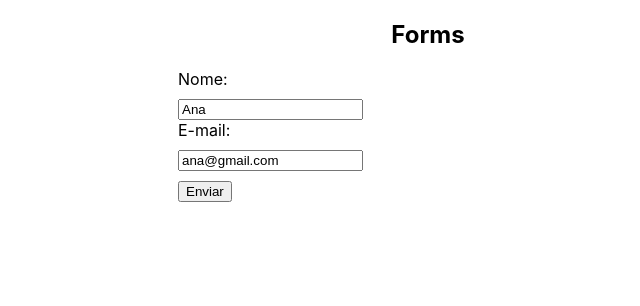
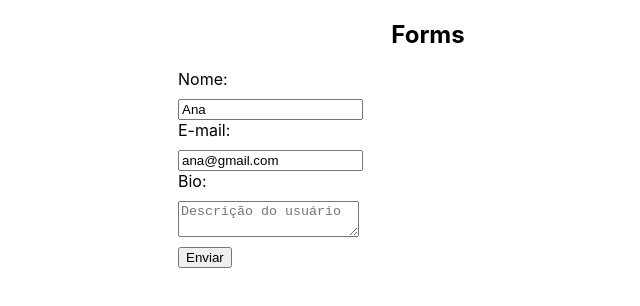
Before and after one commit to Nathrds/react-hora-de-codar, a React (Create React App) app in the folder 5_FORM_EM_REACT/form/: page / in a window 1280 px wide. Shown: the top 306 px of the page, without its empty margins (212-852 px from the left). Built offline with nearby package versions, Linux system fonts and the light colour scheme.

Commit message:
textarea no React

```diff
--- a/5_FORM_EM_REACT/form/src/components/MyForm.js
+++ b/5_FORM_EM_REACT/form/src/components/MyForm.js
@@ -7,6 +7,8 @@
   // 3- gerenciamento de dados de input
   const [name, setName] = useState(user ? user.name : '');
   const [email, setEmail] = useState(user ? user.email : '');
+
+  const [bio, setBio] = useState("");
 
   const handleName = (e) => {
     setName(e.target.value);
@@ -18,7 +20,7 @@
   const handleSubmit = (event) => {
     event.preventDefault(); // parar o envio no botão o formulário não recarregar a página
     console.log('enviando o formulário');
-    console.log(name, email);
+    console.log(name, email, bio);
 
     // validação
     // envio
@@ -26,6 +28,7 @@
     // 7- limpar form (resetando)
     setName("");
     setEmail("");
+    setBio("");
   };
 
   return (
@@ -43,10 +46,15 @@
                 {/* 4- simplificação de manipulação de state inline */}
                 <input type="email" name="email" placeholder="Digite o seu e-mail" onChange={(e) => setEmail(e.target.value)} value={email}/>
             </label>
+            {/* 8- textarea */}
+            <label>
+              <span>Bio:</span>
+              <textarea name="bio" placeholder='Descrição do usuário' onChange={(e) => setBio(e.target.value)} value={bio}></textarea>
+            </label>
             <input type="submit" value="Enviar" />
         </form>
     </div>
   )
 }
 
-export default MyForm
+export default MyForm;
```
